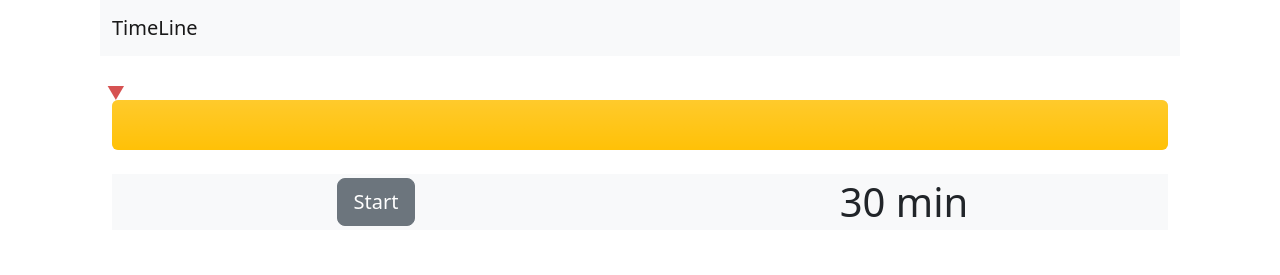
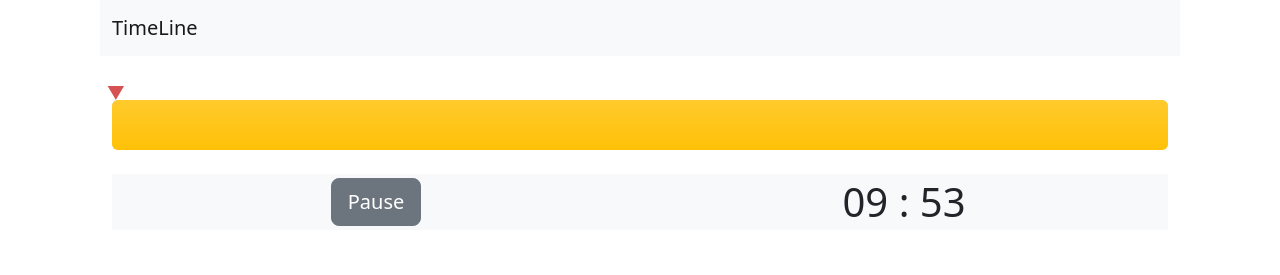
Before and after one commit to MakShuk/TimeLineNE, a website built with webpack: page src/index.html in a window 1280 px wide. Both pictures are taken after a click on the button "Start". Shown: the top 275 px of the page. Built offline with nearby package versions, Linux system fonts and the light colour scheme; files whose address does not match are found by name; a web font is replaced by a local one.

Commit message:
add timer

```diff
--- a/src/dataInServer.js
+++ b/src/dataInServer.js
@@ -79,7 +79,9 @@ const sel = {
   colorList: '.m_colorList',
   timeChoice: '.m_timуСhoice',
   btnModalAddTask: '.m_btnModalAddTask',
-  taskListButton:'.m_taskListButton ',
+  taskListButton: '.m_taskListButton',
+  timerStartButton: '.m_startTimerButton',
+  timerTextArea: '.m_timerTextArea',
   getElbySeclector(key, oneOrAll = 'one') {
     if (oneOrAll == 'one') return document.querySelector(this[key]);
     if (oneOrAll == 'all') return document.querySelectorAll(this[key]);
--- a/src/index.html
+++ b/src/index.html
@@ -41,10 +41,10 @@
       <div class="container-fluid  p-4 ">
         <div class="row bg-light">
           <div class="col-6 text-center  py-1 ">
-            <button type="button" class="btn btn-secondary btn-lg" id="startButton">Start</button>
+            <button type="button" class="m_startTimerButton btn btn-secondary btn-lg">Start</button>
           </div>
           <div class="col-6 text-center py-1 ">
-            <div id="fullTime" class="display-6">
+            <div class=" m_timerTextArea display-6">
               30 min
             </div>
           </div>
--- a/src/index.js
+++ b/src/index.js
@@ -7,6 +7,7 @@ import taskList from './js/modules/taskList';
 import { tasks } from './dataInServer';
 import { sel } from './dataInServer';
 import taskListButtonAction from './js/modules/taskListButtonAction';
+import timer from './js/modules/timer';
 
 
 
@@ -15,3 +16,5 @@ import taskListButtonAction from './js/modules/taskListButtonAction';
  taskList(tasks, sel.taskList);
  progressBar(tasks, sel.progressBar);
  taskListButtonAction(tasks, sel.taskListButton, ()=>{ progressBar(tasks, sel.progressBar);});
+
+ timer(sel.timerTextArea, sel.timerStartButton);
--- /dev/null
+++ b/src/js/modules/timer.js
@@ -0,0 +1,85 @@
+function timer(timerTextAreaClass, startTimerButtonClass) {
+  let endtime = plusMinutes(10);
+  let timeInterval;
+  let pause = 0;
+
+  const startButton = document.querySelector(startTimerButtonClass);
+
+  const getTimeRemaining = (endtime) => {
+    let days, hours, minutes, seconds;
+
+    const t = Date.parse(endtime) - Date.parse(new Date());
+
+    if (t <= 0) {
+      days = hours = minutes = seconds = 0;
+    } else {
+      (days = Math.floor(t / (1000 * 60 * 60 * 24))),
+        (hours = Math.floor((t / (1000 * 60 * 60)) % 24)),
+        (minutes = Math.floor((t / 1000 / 60) % 60)),
+        (seconds = Math.floor((t / 1000) % 60));
+    }
+    return {
+      total: t,
+      days: days,
+      hourse: hours,
+      minets: minutes,
+      second: seconds,
+    };
+  };
+
+  const getZero = (num) => {
+    if (num >= 0 && num < 10) {
+      return `0${num}`;
+    } else {
+      return num;
+    }
+  };
+
+  function plusMinutes(min) {
+    let date = new Date();
+    date.setDate(date.getDate());
+    date.setHours(date.getHours());
+    date.setMinutes(date.getMinutes() + min);
+    return date;
+  }
+
+  const updateCloke = (endtime) => {
+    const timer = document.querySelector(timerTextAreaClass);
+    let t = getTimeRemaining(endtime);
+    timer.innerHTML = `${getZero(t.minets)} : ${getZero(t.second)}`;
+    if (t.total <= 0) {
+      clearInterval(timeInterval);
+    }
+  };
+
+  let timerStatus = 'firstStart';
+
+
+
+   startButton.addEventListener('click', () => {
+     if (timerStatus == 'firstStart') {
+       timeInterval = setInterval(() => {
+         updateCloke(endtime);
+       }, 1000);
+       timerStatus = 'pause';
+       startButton.innerHTML = 'Pause';
+     } else if (timerStatus == 'pause') {
+       pause = Date.parse(endtime) - Date.parse(new Date());
+       clearInterval(timeInterval);
+       statusbar;
+       timerStatus = 'start';
+       startButton.innerHTML = 'Start';
+     } else {
+       endtime = new Date(
+         new Date().setMilliseconds(new Date().getMilliseconds() + pause)
+       );
+       timeInterval = setInterval(() => {
+         updateCloke(endtime);
+       }, 1000);
+       timerStatus = 'pause';
+       startButton.innerHTML = 'Pause';
+     }
+   });
+}
+
+export default timer;
```
